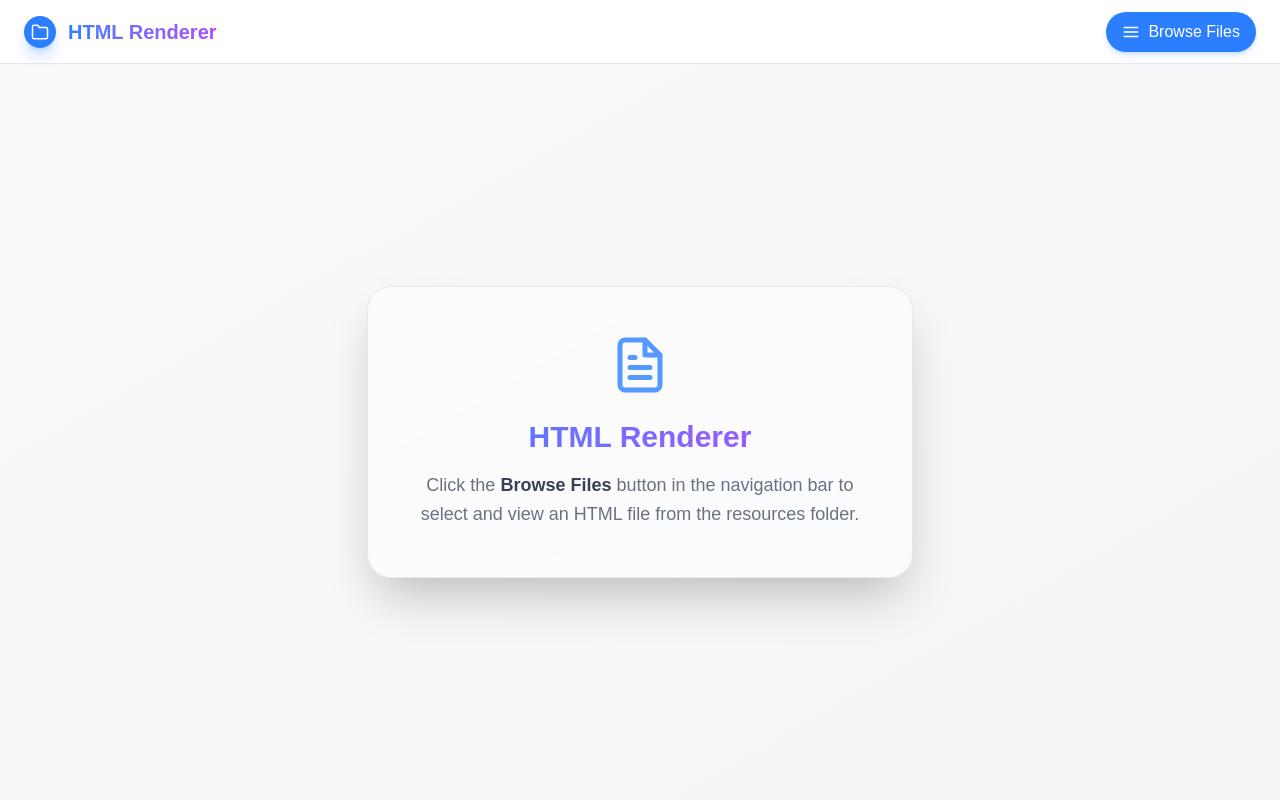
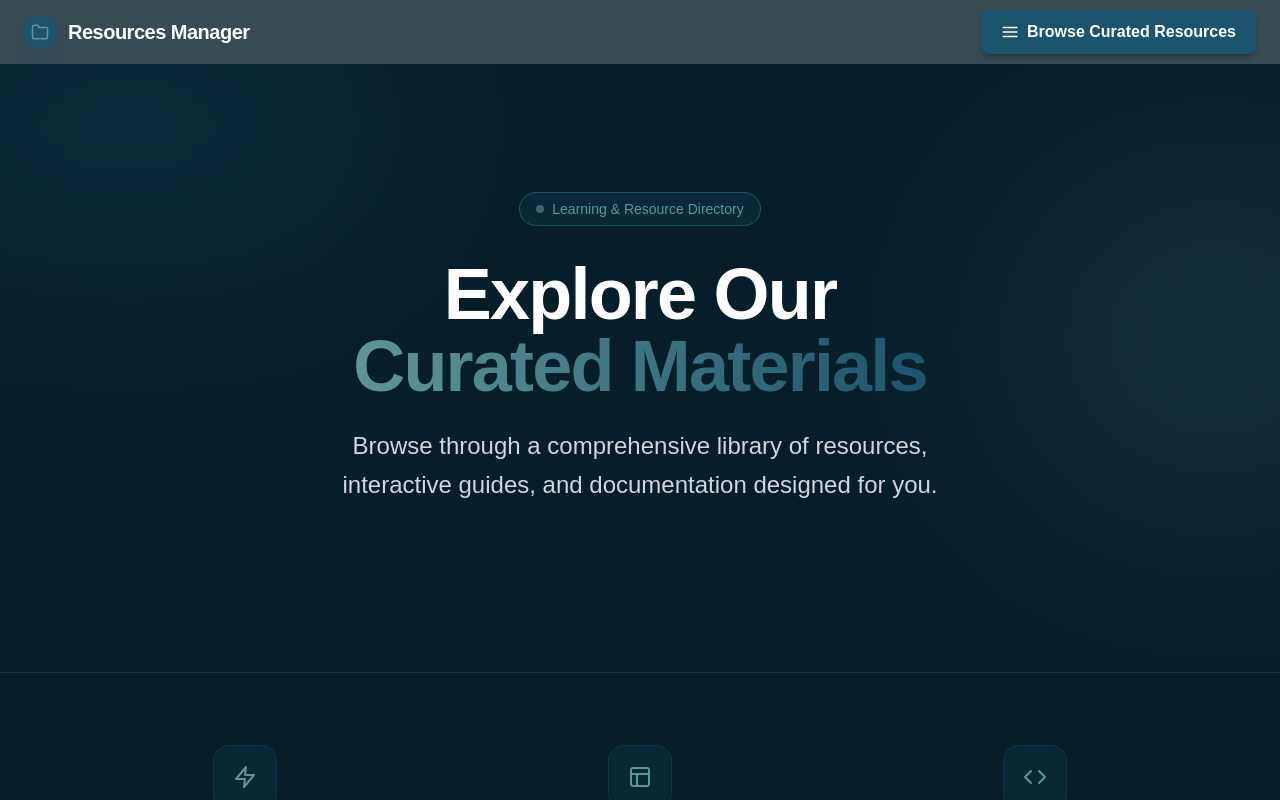
Before and after one commit to ThisIsKhalid/resources-manager, a Next.js app: page / in a window 1280 px wide. Built offline with nearby package versions, Linux system fonts and the light colour scheme.

Commit message:
update layout colors to teal and update copy to reflect resources manager

```diff
--- a/src/app/[[...slug]]/page.tsx
+++ b/src/app/[[...slug]]/page.tsx
@@ -1,5 +1,6 @@
-import { getHtmlContent } from "@/lib/resources";
-import { FiFileText } from "react-icons/fi";
+import { getHtmlContent, getHtmlFiles } from "@/lib/resources";
+import { FiFileText, FiFolder, FiCode, FiLayout, FiArrowRight, FiZap } from "react-icons/fi";
+import Link from "next/link";
 
 export default async function Page({
   params,
@@ -9,17 +10,106 @@ export default async function Page({
   const { slug } = await params;
 
   if (!slug || slug.length === 0) {
+    const files = getHtmlFiles();
+
     return (
-      <div className="flex flex-col items-center justify-center h-full w-full bg-gradient-to-br from-gray-50 to-gray-100 dark:from-zinc-900 dark:to-black">
-        <div className="p-12 text-center rounded-3xl bg-white/50 dark:bg-white/5 backdrop-blur-md border border-gray-200 dark:border-white/10 shadow-2xl transform transition-transform hover:scale-[1.02] duration-300">
-          <FiFileText className="text-6xl text-blue-500 mb-6 mx-auto opacity-80" />
-          <h1 className="text-3xl font-bold bg-gradient-to-r from-blue-500 to-purple-500 bg-clip-text text-transparent mb-4">
-            HTML Renderer
-          </h1>
-          <p className="text-gray-500 dark:text-gray-400 max-w-md mx-auto text-lg leading-relaxed">
-            Click the <span className="font-semibold text-gray-700 dark:text-gray-200">Browse Files</span> button in the navigation bar to select and view an HTML file from the resources folder.
-          </p>
-        </div>
+      <div className="w-full h-full overflow-y-auto bg-[#061E29] custom-scrollbar">
+        {/* Hero Section */}
+        <section className="relative px-6 py-24 md:py-32 overflow-hidden flex flex-col items-center text-center">
+          {/* Detailed Ambient Gradients */}
+          <div className="absolute top-[-10%] left-[-10%] w-[40%] h-[40%] bg-[#1D546D]/30 blur-[100px] rounded-full mix-blend-lighten pointer-events-none"></div>
+          <div className="absolute top-[20%] right-[-10%] w-[30%] h-[50%] bg-[#5F9598]/20 blur-[120px] rounded-full mix-blend-lighten pointer-events-none"></div>
+
+          <div className="relative z-10 max-w-4xl mx-auto flex flex-col items-center">
+            <div className="inline-flex items-center space-x-2 px-4 py-1.5 rounded-full bg-[#1D546D]/20 border border-[#1D546D] text-[#5F9598] text-sm font-medium mb-8 shadow-sm">
+              <span className="w-2 h-2 rounded-full bg-[#5F9598] animate-pulse"></span>
+              <span>Learning & Resource Directory</span>
+            </div>
+
+            <h1 className="text-5xl md:text-7xl font-black tracking-tight mb-6 text-white">
+              Explore Our <br className="hidden md:block"/>
+              <span className="text-transparent bg-clip-text bg-gradient-to-r from-[#5F9598] to-[#1D546D]">
+                Curated Materials
+              </span>
+            </h1>
+
+            <p className="text-xl md:text-2xl text-gray-300 max-w-2xl mb-10 leading-relaxed font-light">
+              Browse through a comprehensive library of resources, interactive guides, and documentation designed for you.
+            </p>
+          </div>
+        </section>
+
+        {/* Features / Stats Section */}
+        <section className="px-6 py-12 bg-[#061E29]/80 backdrop-blur-sm border-y border-[#1D546D]/40 relative z-10">
+          <div className="max-w-6xl mx-auto grid grid-cols-1 md:grid-cols-3 gap-8">
+            <div className="flex flex-col items-center text-center p-6 space-y-4">
+              <div className="w-16 h-16 rounded-2xl bg-[#1D546D]/20 flex items-center justify-center text-[#5F9598] text-2xl shadow-inner border border-[#1D546D]/30">
+                <FiZap />
+              </div>
+              <h3 className="text-xl font-bold text-white">Instant Access</h3>
+              <p className="text-gray-400 leading-relaxed">View all documentation and interactive materials instantly with zero loading times.</p>
+            </div>
+            <div className="flex flex-col items-center text-center p-6 space-y-4">
+              <div className="w-16 h-16 rounded-2xl bg-[#1D546D]/20 flex items-center justify-center text-[#5F9598] text-2xl shadow-inner border border-[#1D546D]/30">
+                <FiLayout />
+              </div>
+              <h3 className="text-xl font-bold text-white">Beautifully Crafted</h3>
+              <p className="text-gray-400 leading-relaxed">Experience a seamless and visually stunning interface carefully crafted for readability.</p>
+            </div>
+            <div className="flex flex-col items-center text-center p-6 space-y-4">
+              <div className="w-16 h-16 rounded-2xl bg-[#1D546D]/20 flex items-center justify-center text-[#5F9598] text-2xl shadow-inner border border-[#1D546D]/30">
+                <FiCode />
+              </div>
+              <h3 className="text-xl font-bold text-white">Structured Library</h3>
+              <p className="text-gray-400 leading-relaxed">Browse gracefully organized directories to find exactly what you need.</p>
+            </div>
+          </div>
+        </section>
+
+        {/* Available Files Section */}
+        <section className="px-6 py-20 max-w-6xl mx-auto relative z-10">
+          <div className="flex items-center justify-between mb-10">
+            <div>
+              <h2 className="text-3xl font-bold text-white mb-2 tracking-tight">Available Resources</h2>
+              <p className="text-gray-400 font-medium">Select a project below to preview</p>
+            </div>
+            <div className="hidden sm:flex items-center space-x-2 bg-[#1D546D]/20 border border-[#1D546D]/50 shadow-sm py-2 px-4 rounded-xl">
+              <FiFolder className="text-[#5F9598]" />
+              <span className="text-gray-200 font-semibold">{files.length} Resources</span>
+            </div>
+          </div>
+
+          {files.length === 0 ? (
+            <div className="p-16 text-center rounded-3xl bg-[#1D546D]/10 border border-dashed border-[#1D546D]/50 backdrop-blur-sm">
+              <FiFileText className="text-6xl text-[#1D546D] mb-6 mx-auto opacity-50" />
+              <h3 className="text-2xl font-semibold text-gray-200 mb-2">No resources available</h3>
+              <p className="text-gray-400">Please check back later for exciting educational materials.</p>
+            </div>
+          ) : (
+            <div className="grid grid-cols-1 sm:grid-cols-2 lg:grid-cols-3 gap-6">
+              {files.map((file) => (
+                <Link
+                  href={`/${file.slug.join("/")}`}
+                  key={file.path}
+                  className="group relative flex flex-col p-6 bg-[#061E29] rounded-2xl shadow-sm border border-[#1D546D]/50 hover:border-[#5F9598]/80 transition-all duration-300 hover:-translate-y-1 overflow-hidden"
+                >
+                  <div className="absolute top-0 right-0 w-32 h-32 bg-[#1D546D]/10 rounded-full blur-[40px] group-hover:bg-[#1D546D]/30 transition-colors pointer-events-none"></div>
+
+                  <div className="w-12 h-12 rounded-xl bg-[#1D546D]/30 text-[#5F9598] flex items-center justify-center mb-6 group-hover:scale-110 transition-transform shadow-inner border border-[#1D546D]/50 relative z-10">
+                    <FiFileText className="text-xl" />
+                  </div>
+                  <h3 className="text-xl font-bold text-white mb-2 capitalize line-clamp-1 relative z-10 tracking-tight">{file.title}</h3>
+                  <p className="text-sm text-gray-400 mb-6 truncate relative z-10 font-mono bg-[#1D546D]/10 px-2 py-1 rounded w-fit max-w-full border border-[#1D546D]/30">{file.path}</p>
+
+                  <div className="mt-auto flex items-center text-[#5F9598] font-semibold group-hover:text-white transition-colors relative z-10">
+                    <span>View Resource</span>
+                    <FiArrowRight className="ml-2 transform group-hover:translate-x-1 transition-transform" />
+                  </div>
+                </Link>
+              ))}
+            </div>
+          )}
+        </section>
       </div>
     );
   }
--- a/src/app/globals.css
+++ b/src/app/globals.css
@@ -11,6 +11,10 @@
   --color-foreground: var(--foreground);
   --font-sans: var(--font-geist-sans);
   --font-mono: var(--font-geist-mono);
+
+  --color-teal-dark: #061E29; /* Darkest, used for backgrounds */
+  --color-teal-mid: #1D546D;  /* Mid-tone, used for accents/borders */
+  --color-teal-light: #5F9598; /* Lightest, used for highlights/text */
 }
 
 @media (prefers-color-scheme: dark) {
--- a/src/app/layout.tsx
+++ b/src/app/layout.tsx
@@ -15,8 +15,8 @@ const geistMono = Geist_Mono({
 });
 
 export const metadata: Metadata = {
-  title: "HTML Renderer",
-  description: "A fast rendering system for raw HTML files",
+  title: "Resources Manager",
+  description: "View and manage HTML resources seamlessly",
 };
 
 export default function RootLayout({
@@ -29,7 +29,7 @@ export default function RootLayout({
   return (
     <html lang="en">
       <body
-        className={`${geistSans.variable} ${geistMono.variable} antialiased min-h-screen bg-gray-50 dark:bg-[#0a0a0a] text-gray-900 dark:text-gray-100 pt-16`}
+        className={`${geistSans.variable} ${geistMono.variable} antialiased min-h-screen bg-[#061E29] text-gray-100 pt-16 selection:bg-[#1D546D]/50`}
       >
         <Navbar files={files} />
         <main className="h-[calc(100vh-4rem)] w-full">
--- a/src/components/Navbar.tsx
+++ b/src/components/Navbar.tsx
@@ -10,22 +10,22 @@ export default function Navbar({ files }: { files: HtmlFile[] }) {
 
   return (
     <>
-      <nav className="fixed top-0 left-0 right-0 h-16 bg-white/70 dark:bg-black/70 backdrop-blur-md border-b border-gray-200 dark:border-white/10 flex items-center justify-between px-6 z-40 transition-colors duration-300">
+      <nav className="fixed top-0 left-0 right-0 h-16 bg-[#061E29]/80 backdrop-blur-xl border-b border-[#1D546D]/50 flex items-center justify-between px-6 z-40 transition-colors duration-300">
         <div className="flex items-center space-x-3">
-          <div className="w-8 h-8 rounded-full bg-blue-500 flex items-center justify-center text-white shadow-lg shadow-blue-500/30">
-            <FiFolder className="text-lg" />
+          <div className="w-8 h-8 rounded-xl bg-[#1D546D] flex items-center justify-center text-white shadow-lg shadow-[#1D546D]/20">
+            <FiFolder className="text-lg text-[#5F9598]" />
           </div>
-          <span className="text-xl font-bold bg-gradient-to-r from-blue-500 to-purple-500 bg-clip-text text-transparent">
-            HTML Renderer
+          <span className="text-xl font-extrabold tracking-tight text-white">
+            Resources Manager
           </span>
         </div>
 
         <button
           onClick={() => setIsModalOpen(true)}
-          className="flex items-center space-x-2 px-4 py-2 bg-blue-500 hover:bg-blue-600 text-white rounded-full font-medium transition-transform transform active:scale-95 shadow-md shadow-blue-500/20"
+          className="flex items-center space-x-2 px-5 py-2.5 bg-[#1D546D] hover:bg-[#5F9598] text-white rounded-lg font-semibold transition-all transform active:scale-95 shadow-md shadow-black/20"
         >
           <FiMenu className="text-lg" />
-          <span className="hidden sm:inline">Browse Files</span>
+          <span className="hidden sm:inline">Browse Curated Resources</span>
         </button>
       </nav>
 
@@ -38,21 +38,21 @@ export default function Navbar({ files }: { files: HtmlFile[] }) {
       >
         {/* Modal Content */}
         <div
-          className={`bg-white dark:bg-zinc-900 w-full max-w-lg md:max-w-2xl h-[80vh] md:h-[70vh] rounded-2xl shadow-2xl flex flex-col overflow-hidden transition-all duration-300 ease-out border border-white/20 transform ${
-            isModalOpen ? "scale-100 translate-y-0" : "scale-95 translate-y-4"
+          className={`bg-[#061E29] w-full max-w-lg md:max-w-3xl h-[80vh] md:h-[75vh] rounded-2xl shadow-2xl flex flex-col overflow-hidden transition-all duration-300 ease-out border border-[#1D546D]/60 transform ${
+            isModalOpen ? "scale-100 translate-y-0 opacity-100" : "scale-95 translate-y-8 opacity-0"
           }`}
           onClick={(e) => e.stopPropagation()}
         >
-          <div className="flex items-center justify-between p-6 border-b border-gray-100 dark:border-white/5">
-            <h2 className="text-lg font-semibold text-gray-900 dark:text-gray-100 flex items-center">
-              <span className="bg-blue-100 dark:bg-blue-500/20 text-blue-600 dark:text-blue-400 p-2 rounded-lg mr-3">
+          <div className="flex items-center justify-between p-6 border-b border-[#1D546D]/40 bg-[#061E29]/50">
+            <h2 className="text-xl font-bold text-white flex items-center tracking-tight">
+              <span className="bg-[#1D546D]/40 text-[#5F9598] p-2.5 rounded-xl mr-3">
                 <FiFolder />
               </span>
-              Available Projects
+              Curated Materials
             </h2>
             <button
               onClick={() => setIsModalOpen(false)}
-              className="p-2 bg-gray-100 hover:bg-gray-200 dark:bg-white/5 dark:hover:bg-white/10 rounded-full transition-colors"
+              className="p-2.5 bg-[#1D546D]/20 hover:bg-[#1D546D]/60 rounded-full transition-colors"
             >
               <FiX className="text-gray-600 dark:text-gray-300" />
             </button>
@@ -65,21 +65,25 @@ export default function Navbar({ files }: { files: HtmlFile[] }) {
                 <p>No HTML files found in src/resources</p>
               </div>
             ) : (
-              <div className="grid grid-cols-1 sm:grid-cols-2 gap-3">
+              <div className="grid grid-cols-1 sm:grid-cols-2 gap-4">
                 {files.map((file) => (
                   <Link
                     key={file.path}
                     href={`/${file.slug.join("/")}`}
                     onClick={() => setIsModalOpen(false)}
-                    className="group flex flex-col p-4 bg-gray-50 dark:bg-white/5 hover:bg-blue-50 dark:hover:bg-blue-500/10 rounded-xl transition-all duration-200 border border-transparent hover:border-blue-200 dark:hover:border-blue-500/30"
+                    className="group flex flex-col p-5 bg-[#1D546D]/10 hover:bg-[#1D546D]/30 rounded-xl transition-all duration-200 border border-[#1D546D]/30 hover:border-[#5F9598]/60 shadow-sm hover:shadow-md"
                   >
-                    <div className="flex items-center space-x-3 mb-2">
-                      <FiFileText className="text-blue-500 opacity-70 group-hover:opacity-100 transition-opacity" />
-                      <span className="font-medium text-gray-800 dark:text-gray-200 truncate capitalize">
-                        {file.title}
-                      </span>
+                    <div className="flex items-center justify-between mb-3">
+                      <div className="flex items-center space-x-3">
+                        <div className="w-10 h-10 rounded-lg bg-[#1D546D]/40 flex items-center justify-center text-[#5F9598]">
+                          <FiFileText className="opacity-80 group-hover:opacity-100 transition-opacity" />
+                        </div>
+                        <span className="font-semibold text-gray-200 truncate capitalize text-lg">
+                          {file.title}
+                        </span>
+                      </div>
                     </div>
-                    <span className="text-xs text-gray-400 dark:text-gray-500 truncate mt-auto">
+                    <span className="text-sm font-mono text-gray-400 truncate mt-auto bg-[#061E29] border border-[#1D546D]/40 px-2 py-1 rounded inline-block w-fit max-w-full">
                       {file.path}
                     </span>
                   </Link>
```
Also changed, not shown: 1 other file (tests, documents, lock files or other folders).
